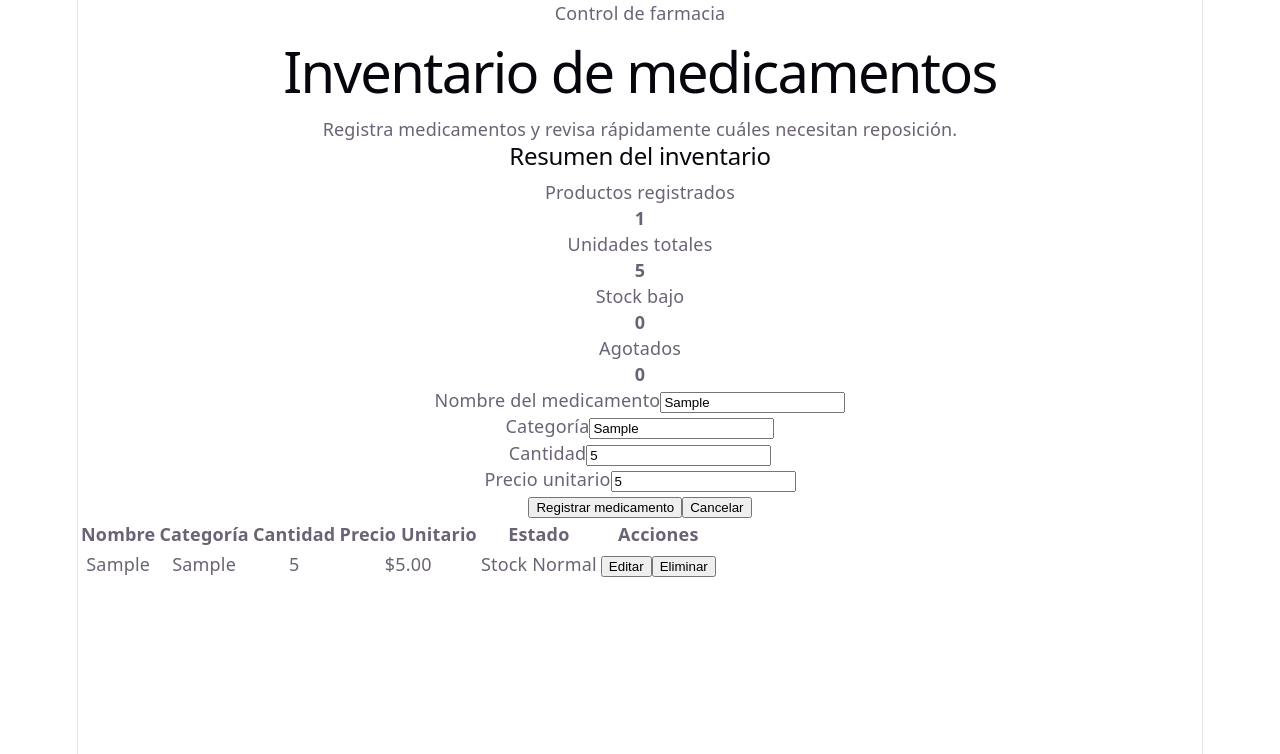
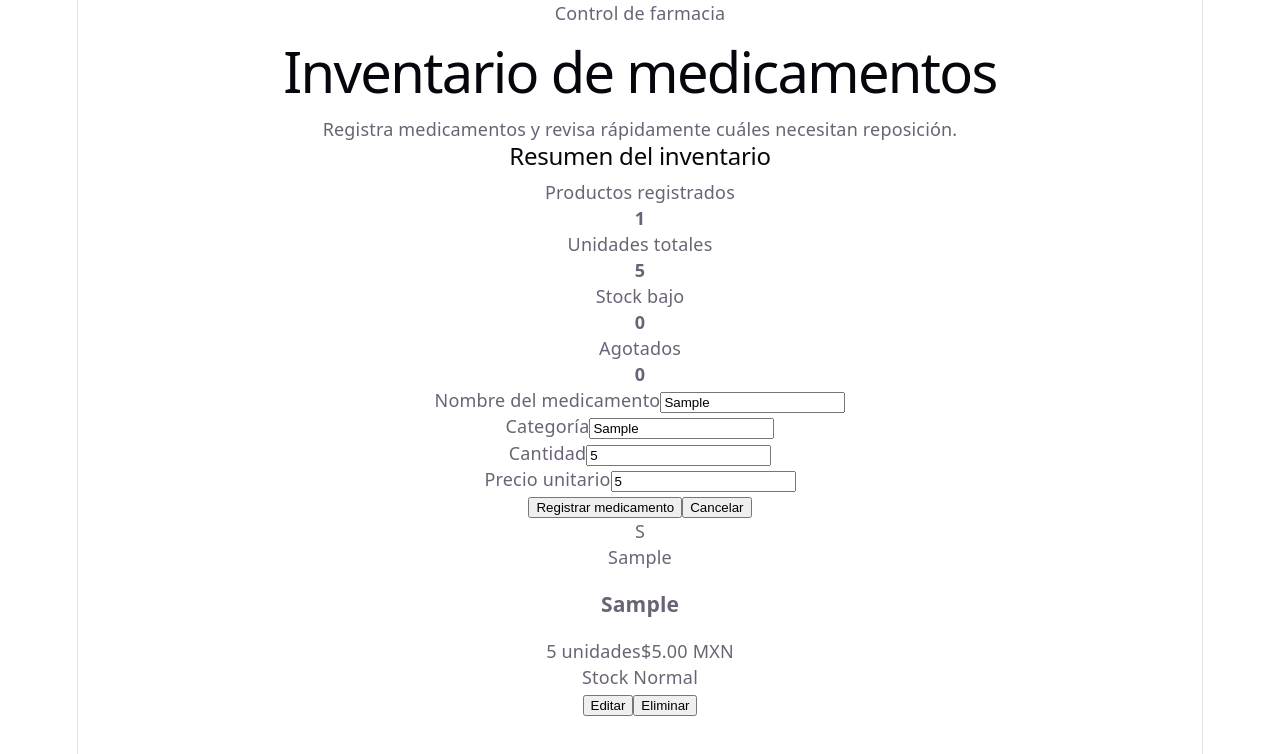
Before and after one commit to Luis458-git/Solucion-de-Negocio, a React (Vite) app: page / in a window 1280 px wide. Both pictures are taken after typing "Sample", "Sample", "5", "5" into the empty fields and a click on the button "Registrar medicamento". Shown: the top 754 px of the page. Built offline with nearby package versions, Linux system fonts and the light colour scheme.

Commit message:
implementacion de tarjetas basico

```diff
--- /dev/null
+++ b/src/features/inventory/components/InventoryCard.jsx
@@ -0,0 +1,71 @@
+export default function InventoryCard({ medication, onSelect, onEdit, onDelete }) {
+  const handleKeyDown = (event) => {
+    if (event.key === "Enter" || event.key === " ") {
+      event.preventDefault();
+      onSelect(medication);
+    }
+  };
+
+  const statusClassName = medication.stockStatus
+    .toLowerCase()
+    .replaceAll(" ", "-")
+    .normalize("NFD")
+    .replace(/[\u0300-\u036f]/g, "");
+
+  return (
+    <article
+      className="inventory-card"
+      tabIndex="0"
+      role="button"
+      onClick={() => onSelect(medication)}
+      onKeyDown={handleKeyDown}
+      aria-label={`Ver detalles de ${medication.name}`}
+    >
+      <div className="inventory-card__image-wrapper">
+        {medication.imageUrl ? (
+          <img
+            className="inventory-card__image"
+            src={medication.imageUrl}
+            alt={`Presentación de ${medication.name}`}
+          />
+        ) : (
+          <div className="inventory-card__image-placeholder" aria-hidden="true">
+            {medication.name.charAt(0).toUpperCase()}
+          </div>
+        )}
+      </div>
+
+      <div className="inventory-card__content">
+        <p className="inventory-card__category">{medication.category}</p>
+        <h3 className="inventory-card__name">{medication.name}</h3>
+
+        <div className="inventory-card__summary">
+          <span>{medication.quantity} unidades</span>
+          <span>${Number(medication.unitPrice).toFixed(2)} MXN</span>
+        </div>
+
+        <span className={`inventory-card__status inventory-card__status--${statusClassName}`}>
+          {medication.stockStatus}
+        </span>
+      </div>
+
+      <div className="inventory-card__actions" onClick={(event) => event.stopPropagation()}>
+        <button
+          type="button"
+          onClick={() => onEdit(medication)}
+          aria-label={`Editar ${medication.name}`}
+        >
+          Editar
+        </button>
+
+        <button
+          type="button"
+          onClick={() => onDelete(medication.id)}
+          aria-label={`Eliminar ${medication.name}`}
+        >
+          Eliminar
+        </button>
+      </div>
+    </article>
+  );
+}
--- a/src/features/inventory/components/InventoryTable.jsx
+++ b/src/features/inventory/components/InventoryTable.jsx
@@ -1,6 +1,6 @@
-import InventoryRow from "./InventoryRow";
+import InventoryCard from "./InventoryCard";
 
-export default function InventoryTable({ medications, onEdit, onDelete }) {
+export default function InventoryTable({ medications, onEdit, onDelete, onSelect }) {
   if (!medications || medications.length === 0) {
     return (
       <div className="inventory-table__empty-state">
@@ -10,29 +10,18 @@ export default function InventoryTable({ medications, onEdit, onDelete }) {
   }
 
   return (
-    <div className="inventory-table__container">
-      <table className="inventory-table">
-        <thead>
-          <tr>
-            <th>Nombre</th>
-            <th>Categoría</th>
-            <th>Cantidad</th>
-            <th>Precio Unitario</th>
-            <th>Estado</th>
-            <th>Acciones</th>
-          </tr>
-        </thead>
-        <tbody>
+    <section className="inventory-table" aria-label="Productos del inventario">
+      <div className="inventory-table__grid">
         {medications.map((medication) => (
-            <InventoryRow
+          <InventoryCard
             key={medication.id}
             medication={medication}
+            onSelect={onSelect}
             onEdit={onEdit}
             onDelete={onDelete}
           />
         ))}
-        </tbody>
-      </table>
       </div>
+    </section>
   );
 }
--- /dev/null
+++ b/src/features/inventory/components/MedicationDetail.jsx
@@ -0,0 +1,113 @@
+import { useEffect } from "react";
+
+export default function MedicationDetail({
+  medication,
+  onClose,
+  onEdit,
+  onDelete,
+}) {
+  useEffect(() => {
+    if (!medication) {
+      return undefined;
+    }
+
+    const handleKeyDown = (event) => {
+      if (event.key === "Escape") {
+        onClose();
+      }
+    };
+
+    document.addEventListener("keydown", handleKeyDown);
+    document.body.style.overflow = "hidden";
+
+    return () => {
+      document.removeEventListener("keydown", handleKeyDown);
+      document.body.style.overflow = "";
+    };
+  }, [medication, onClose]);
+
+  if (!medication) {
+    return null;
+  }
+
+  const handleBackdropClick = (event) => {
+    if (event.target === event.currentTarget) {
+      onClose();
+    }
+  };
+
+  const handleDelete = () => {
+    onDelete(medication.id);
+    onClose();
+  };
+
+  return (
+    <div
+      className="medication-detail__backdrop"
+      role="presentation"
+      onMouseDown={handleBackdropClick}
+    >
+      <section
+        className="medication-detail"
+        role="dialog"
+        aria-modal="true"
+        aria-labelledby="medication-detail-title"
+      >
+        <button
+          className="medication-detail__close"
+          type="button"
+          onClick={onClose}
+          aria-label="Cerrar detalles del medicamento"
+        >
+          ×
+        </button>
+
+        <div className="medication-detail__image-wrapper">
+          {medication.imageUrl ? (
+            <img
+              className="medication-detail__image"
+              src={medication.imageUrl}
+              alt={`Presentación de ${medication.name}`}
+            />
+          ) : (
+            <div className="medication-detail__image-placeholder" aria-hidden="true">
+              {medication.name.charAt(0).toUpperCase()}
+            </div>
+          )}
+        </div>
+
+        <div className="medication-detail__content">
+          <p className="medication-detail__category">{medication.category}</p>
+          <h2 id="medication-detail-title">{medication.name}</h2>
+
+          <dl className="medication-detail__data">
+            <div>
+              <dt>Cantidad disponible</dt>
+              <dd>{medication.quantity} unidades</dd>
+            </div>
+
+            <div>
+              <dt>Precio unitario</dt>
+              <dd>${Number(medication.unitPrice).toFixed(2)} MXN</dd>
+            </div>
+
+            <div>
+              <dt>Estado del inventario</dt>
+              <dd>{medication.stockStatus}</dd>
+            </div>
+          </dl>
+
+          <div className="medication-detail__actions">
+            <button type="button" onClick={() => onEdit(medication)}>
+              Editar medicamento
+            </button>
+
+            <button type="button" onClick={handleDelete}>
+              Eliminar medicamento
+            </button>
+          </div>
+        </div>
+      </section>
+    </div>
+  );
+}
--- a/src/pages/InventoryPage.jsx
+++ b/src/pages/InventoryPage.jsx
@@ -3,6 +3,7 @@ import { useInventory } from "../features/inventory/hooks/useInventory";
 import InventoryForm from "../features/inventory/components/InventoryForm";
 import InventoryTable from "../features/inventory/components/InventoryTable";
 import InventoryStats from "../features/inventory/components/InventoryStats";
+import MedicationDetail from "../features/inventory/components/MedicationDetail";
 
 export default function InventoryPage() {
   const {
@@ -14,6 +15,7 @@ export default function InventoryPage() {
   } = useInventory();
 
   const [editingMedication, setEditingMedication] = useState(null);
+  const [selectedMedication, setSelectedMedication] = useState(null);
 
   function handleSubmit(formData) {
     if (editingMedication) {
@@ -31,6 +33,7 @@ export default function InventoryPage() {
 
   function handleEdit(medication) {
     setEditingMedication(medication);
+    setSelectedMedication(null);
   }
 
   function handleDelete(id) {
@@ -46,7 +49,16 @@ export default function InventoryPage() {
 
     if (confirmed) {
       deleteMedication(id);
+      setSelectedMedication(null);
     }
+  }
+
+  function handleSelect(medication) {
+    setSelectedMedication(medication);
+  }
+
+  function handleCloseDetail() {
+    setSelectedMedication(null);
   }
 
   function handleCancel() {
@@ -92,10 +104,18 @@ export default function InventoryPage() {
       >
         <InventoryTable
           medications={medications}
+          onSelect={handleSelect}
           onEdit={handleEdit}
           onDelete={handleDelete}
         />
       </section>
+
+      <MedicationDetail
+        medication={selectedMedication}
+        onClose={handleCloseDetail}
+        onEdit={handleEdit}
+        onDelete={handleDelete}
+      />
     </main>
   );
 }
```
Lines whose indentation alone changed are shown as unchanged.
